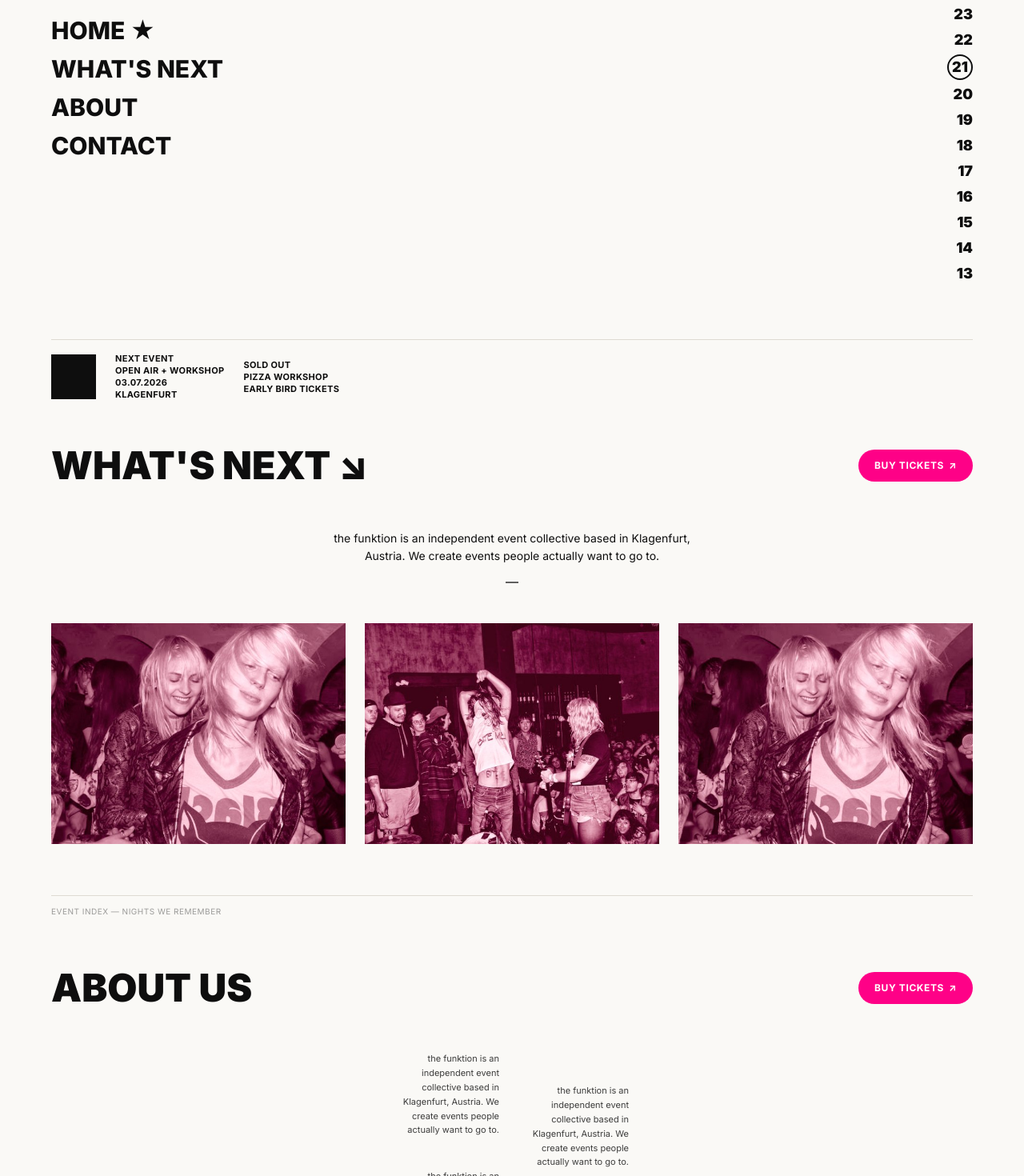
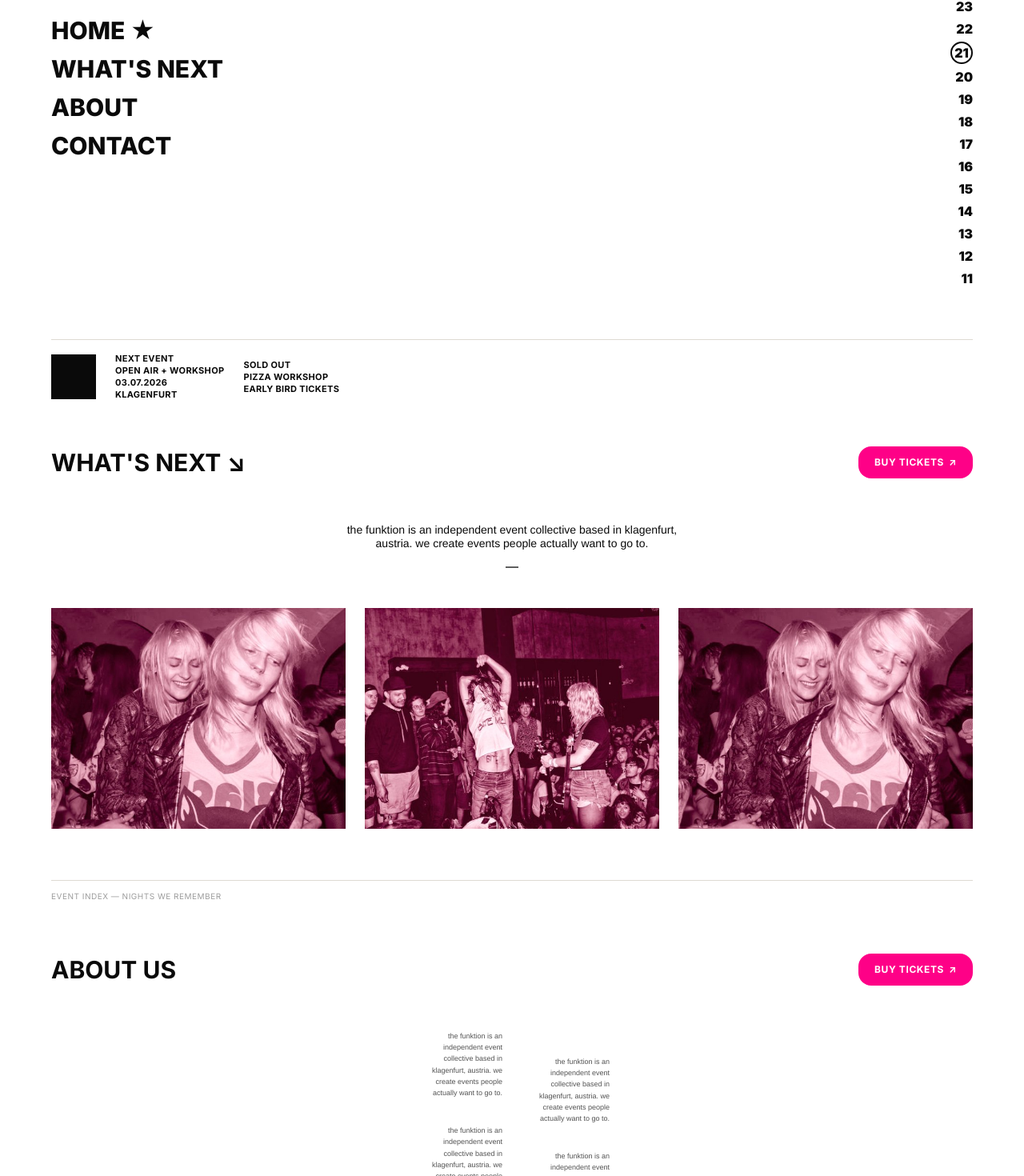
Before and after one commit to RIN001k/funktion, a Next.js app: page / in a window 1280 px wide. Shown: the part 108-1578 px from the top of the page at 80% size. Built offline with nearby package versions, Linux system fonts and the light colour scheme.

Commit message:
Add files via upload

```diff
--- a/app/AboutTextCollage.tsx
+++ b/app/AboutTextCollage.tsx
@@ -3,12 +3,12 @@ const PARAGRAPH =
 
 export default function AboutTextCollage() {
   return (
-    <div className="flex justify-center gap-8 text-[11px] leading-relaxed text-ink/80">
-      <div className="flex flex-col gap-10 w-[130px] text-right">
+    <div className="flex justify-center gap-6 text-[9px] leading-[1.6] font-helvetica lowercase text-ink/70">
+      <div className="flex flex-col gap-8 w-[110px] text-right">
         <p>{PARAGRAPH}</p>
         <p>{PARAGRAPH}</p>
       </div>
-      <div className="flex flex-col gap-10 w-[130px] text-right mt-10">
+      <div className="flex flex-col gap-8 w-[110px] text-right mt-8">
         <p>{PARAGRAPH}</p>
         <p>{PARAGRAPH}</p>
       </div>
--- a/app/BuyTicketsButton.tsx
+++ b/app/BuyTicketsButton.tsx
@@ -26,7 +26,7 @@ export default function BuyTicketsButton({
     <button
       onClick={handleClick}
       disabled={loading}
-      className={`inline-flex items-center gap-1.5 bg-pink text-white font-bold uppercase tracking-[0.05em] text-xs px-5 py-3 rounded-full hover:bg-ink transition-colors disabled:opacity-60 whitespace-nowrap ${className}`}
+      className={`inline-flex items-center gap-1.5 bg-pink text-white font-bold uppercase tracking-[0.05em] text-xs px-5 py-3 rounded-[16px] hover:bg-ink transition-colors disabled:opacity-60 whitespace-nowrap ${className}`}
     >
       {loading ? "One sec…" : "Buy Tickets"}
       {!loading && <span aria-hidden>↗</span>}
--- a/app/NumberTicker.tsx
+++ b/app/NumberTicker.tsx
@@ -11,7 +11,7 @@ function NumberItem({ n }: { n: string }) {
     <span
       className={
         CIRCLED.has(n)
-          ? "inline-flex items-center justify-center w-8 h-8 rounded-full border-2 border-ink shrink-0"
+          ? "inline-flex items-center justify-center w-7 h-7 rounded-full border-2 border-ink shrink-0"
           : "shrink-0"
       }
     >
@@ -44,7 +44,7 @@ export default function NumberTicker({
   if (isVertical) {
     return (
       <div className="h-[420px] overflow-hidden select-none">
-        <div className="flex flex-col items-end gap-1 font-black text-lg animate-marquee-y">
+        <div className="flex flex-col items-end gap-1 font-black text-base animate-marquee-y">
           {track}
         </div>
       </div>
@@ -53,7 +53,7 @@ export default function NumberTicker({
 
   return (
     <div className="w-full overflow-hidden select-none">
-      <div className="flex flex-row gap-x-3 font-black text-base w-max animate-marquee-x">
+      <div className="flex flex-row gap-x-2.5 font-black text-sm w-max animate-marquee-x">
         {track}
       </div>
     </div>
--- a/app/globals.css
+++ b/app/globals.css
@@ -13,7 +13,7 @@ html {
 }
 
 body {
-  background-color: #faf9f6;
+  background-color: #ffffff;
   color: #0e0e0e;
   font-family: var(--font-body);
 }
@@ -90,7 +90,7 @@ body {
   width: 10px;
 }
 ::-webkit-scrollbar-track {
-  background: #faf9f6;
+  background: #ffffff;
 }
 ::-webkit-scrollbar-thumb {
   background: #dedad2;
--- a/app/page.tsx
+++ b/app/page.tsx
@@ -72,13 +72,13 @@ export default function HomePage() {
 
         <section id="whats-next" className="pt-6">
           <div className="flex items-center justify-between mb-8">
-            <h2 className="font-black text-2xl">
+            <h2 className="font-bold text-[26px] leading-[30px]">
               WHAT&apos;S NEXT <span aria-hidden>↘</span>
             </h2>
             <BuyTicketsButton />
           </div>
 
-          <p className="text-center text-sm leading-relaxed mb-2 px-4">
+          <p className="text-center text-[14px] leading-[17px] font-helvetica font-normal lowercase mb-2 px-4">
             {INTRO_PARAGRAPH}
           </p>
           <p className="text-center mb-6">—</p>
@@ -109,7 +109,7 @@ export default function HomePage() {
 
         <section id="about" className="pt-10">
           <div className="flex items-center justify-between mb-10">
-            <h2 className="font-black text-2xl">ABOUT</h2>
+            <h2 className="font-bold text-[26px] leading-[30px]">ABOUT</h2>
             <BuyTicketsButton />
           </div>
 
@@ -141,12 +141,6 @@ export default function HomePage() {
             [CONTACT]
           </a>
         </section>
-
-        <div className="mt-20">
-          <div className="border-t border-line" />
-          <EventTickerBar />
-          <IndexRule />
-        </div>
       </div>
 
       {/* ============================= DESKTOP ============================= */}
@@ -166,13 +160,13 @@ export default function HomePage() {
 
         <section id="whats-next" className="pt-10">
           <div className="flex items-center justify-between mb-14">
-            <h2 className="font-black text-4xl lg:text-5xl">
+            <h2 className="font-bold text-[30px] leading-[36px]">
               WHAT&apos;S NEXT <span aria-hidden>↘</span>
             </h2>
             <BuyTicketsButton />
           </div>
 
-          <p className="text-center text-sm leading-relaxed max-w-md mx-auto mb-2">
+          <p className="text-center text-[14px] leading-[17px] font-helvetica font-normal lowercase max-w-md mx-auto mb-2">
             {INTRO_PARAGRAPH}
           </p>
           <p className="text-center mb-10">—</p>
@@ -198,7 +192,7 @@ export default function HomePage() {
 
         <section id="about" className="pt-16">
           <div className="flex items-center justify-between mb-14">
-            <h2 className="font-black text-4xl lg:text-5xl">ABOUT US</h2>
+            <h2 className="font-bold text-[30px] leading-[36px]">ABOUT US</h2>
             <BuyTicketsButton />
           </div>
 
@@ -236,10 +230,6 @@ export default function HomePage() {
             [CONTACT]
           </a>
         </section>
-
-        <div className="border-t border-line" />
-        <EventTickerBar />
-        <IndexRule />
       </div>
     </main>
   );
--- a/tailwind.config.js
+++ b/tailwind.config.js
@@ -4,8 +4,8 @@ module.exports = {
   theme: {
     extend: {
       colors: {
-        ink: "#0E0E0E",
-        paper: "#FAF9F6",
+        ink: "#0A0A0A",
+        paper: "#FFFFFF",
         pink: "#FE0187",
         pinkDeep: "#B4005F",
         line: "#DEDAD2",
@@ -16,6 +16,7 @@ module.exports = {
       fontFamily: {
         display: ["var(--font-body)", "-apple-system", "Segoe UI", "sans-serif"],
         body: ["var(--font-body)", "-apple-system", "Segoe UI", "sans-serif"],
+        helvetica: ["Helvetica Neue", "Helvetica", "Arial", "sans-serif"],
       },
     },
   },
```
